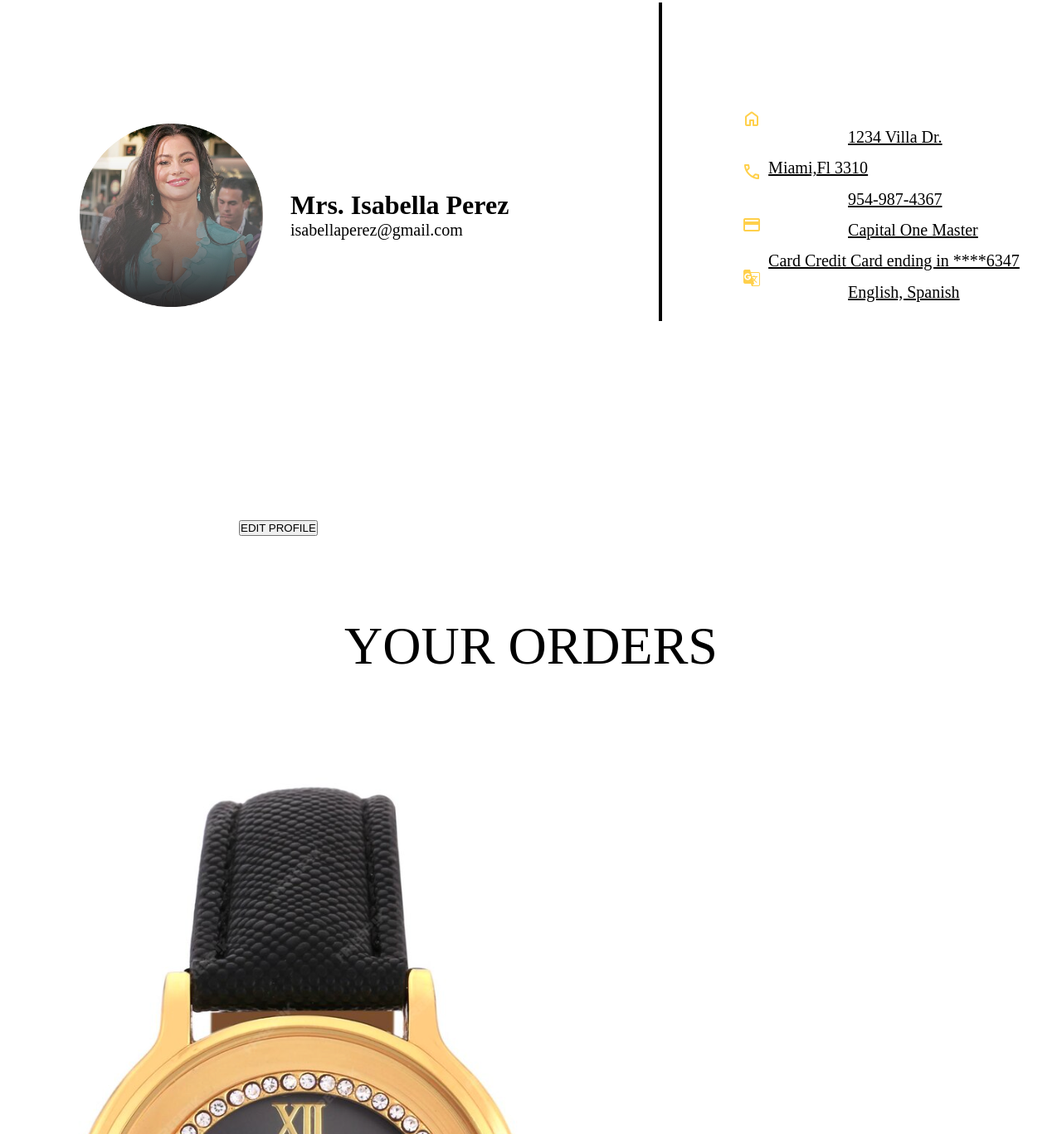
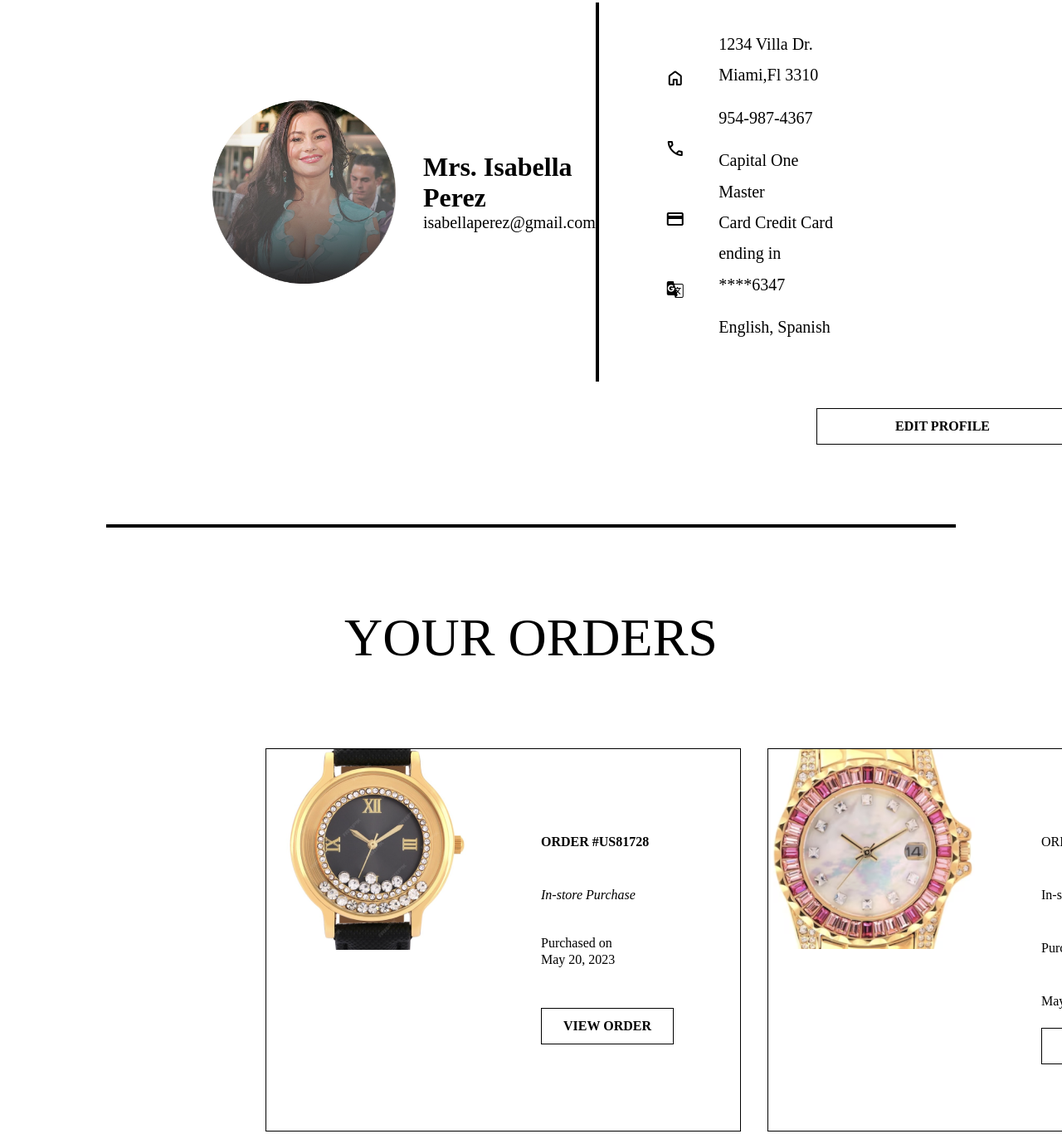
Before and after one commit to 83838-4137/assignment-5-final-project-michellrss, a plain HTML site: page account.html in a window 1280 px wide. Shown: the part 520-1887 px from the top of the page at 83% size. Drawn offline with nearby package versions, Linux system fonts and the light colour scheme.

Commit message:
day3accountpage
fixed yellow icons, added the rules for stylization, rearranged divs and sections for the 2nd part on page (orders), put span classes on type for line height, boldness, and oblique.

```diff
--- a/account.html
+++ b/account.html
@@ -21,7 +21,7 @@
     </h1>
 
     <nav class="nav">
-         <ul>
+         <ul class="navicons">
             <li><a href="chatlive.html"> <span class="material-symbols-rounded">forum </span>
             </a></li>
             <li><a href="yourcart.html"> <span class="material-symbols-rounded"> shopping_bag </span>
@@ -35,7 +35,7 @@
     <main>
 
         <h3> YOUR ACCOUNT </h3>
-            <div class="firstsectionaccountcontainer">
+            <section class="firstsectionaccountcontainer">
                     <div class="leftSide">
                         <div class="profilepiccontainer">
                             <img src="images/profilepic.jpg" class="profilepicture">
@@ -56,83 +56,104 @@
                     <div class="rightsideiconsaccount">
                         <ul class="iconaccountlist">
                             <li> <a class="accountIcon" href="#">
-                                <span class="material-symbols-rounded"> home </span>
+                                <span class="material-symbols-rounded black"> home </span>
                             </a></li>
                             <li> <a class="accountIcon" href="#">
-                                <span class="material-symbols-rounded"> call</span>
+                                <span class="material-symbols-rounded black"> call</span>
                             </a></li>
                             <li> <a class="accountIcon" href="#">
-                                <span class="material-symbols-rounded"> credit_card </span>
-                            </li></a>
+                                <span class="material-symbols-rounded black"> credit_card </span>
+                            </a></li>
                             <li> <a class="accountIcon" href="#">
-                                <span class="material-symbols-rounded"> g_translate </span>
-                            </li></a>
+                                <span class="material-symbols-rounded black"> g_translate </span>
+                            </a></li>
                         </ul>
                     </div>
 
 
                     <div class="rightsideaccountinfo">
                             <ul class="accountinfolist">
-                                <li> <a class="bodycopy" href="#">
+                                <li class="listspacing"> <a class="bodycopylist" href="#">
                                     1234 Villa Dr. <br> Miami,Fl 3310</br>
                                 </a></li>
-                                <li> <a class="bodycopy" href="#">
+                                <li class="listspacing"> <a class="bodycopylist" href="#">
                                     954-987-4367
                                 </a></li>
-                                <li><a class="bodycopy" href="#">
+                                <li class="listspacing"><a class="bodycopylist" href="#">
                                     Capital One Master <br> Card Credit Card ending in ****6347 </br>
                                 </a></li>
-                                <li> <a class="bodycopy" href="#">
+                                <li class="listspacing"> <a class="bodycopylist" href="#">
                                     English, Spanish
                                 </a></li>
                             </ul>
                     </div>
                 </div> <!-- ENDING TAG FOR RIDE SIDE ACCOUNT INFO -->
-            </div>
+            </section>
 
-            <div class="right-button-1">
+            <div class="buttoneditprofile">
                 <button class="editProfilebutton" type="button">
                     EDIT PROFILE
                 </button>
             </div> <!-- ENDING TAG FOR RIGHT BUTTON 1  -->
 
-            <div class="verticalLine"></div>
+            <div class="horizontalLine"></div>
 
-            <div class="secondsectionofaccount">
-                <h3> YOUR ORDERS </h3>
+            <h3> YOUR ORDERS </h3>
+
+            <section class="secondsectionofaccount">
+
                 <div class="horizontalwatchcontainer">
                     <div class="leftsideimage">
-                        <img class="watchphotoorders" src="images/cariñowatch.png">
+                        <img class="watchphotoorders" src="images/cariñowatchsquare.png">
                     </div>
                     <div class="rightsideorderinfo">
                         <p class="bodycopy2">
+                           <span id="boldorderinfo">
                             ORDER #US81728
-                            In-store Purchase
+                            </span>
+                            <br>
+                           <span id="italicorderinfo"> In-store Purchase
+                           </span>
+                        </p>
+                        <p class="lineheighttogether"
+                           <span id="normalorderinfo">
                             Purchased on
+                            <br>
                             May 20, 2023
+                            </span>
                         </p>
+                        <div class="buttoncontainerorder">
+                            <button class="viewOrder" type="button"> VIEW ORDER </button>
+                        </div>
                     </div>
-                </div>
-                <div class="buttoncontainer">
-                    <button class="viewOrder" type="button"> VIEW ORDER </button>
                 </div>
                 <div class="horizontalwatchcontainer">
                     <div class="leftsideimage">
-                        <img class="watchphotoorders" src="images/felicidadwatch.png">
+                        <img class="watchphotoorders" src="images/felicidadwatchsquare.png">
                     </div>
                     <div class="rightsideorderinfo">
                         <p class="bodycopy2">
+                            <span class="boldorderinfo">
                             ORDER #US81728
+                            </span>
+                            <br>
+                            <span class="italicorderinfo">
                             In-store Purchase
+                            </span>
+                            <br>
+                            <span class="normalorderinfo">
                             Purchased on
+                            <br>
                             May 20, 2023
+                            </span>
                         </p>
+                        <div class="buttoncontainerorder">
+                            <button class="viewOrder" type="button"> VIEW ORDER </button>
+                        </div>
                     </div>
                 </div>
-                <div class="buttoncontainer">
-                    <button class="viewOrder" type="button"> VIEW ORDER </button>
-                </div>
-            </div>
+
+            </section>
 
             <div class="thirdsectionofaccount">
                 <h3> YOUR FAVORITES </h3>
@@ -246,7 +267,7 @@
                                         <li> <a class="footerlinks" href="#"> Past Purchases </a></li>
                                         <li> <a class="footerlinks" href="#"> Favorites </a></li>
                                         <li> <a class="footerlinks" href="#"> Language </a></li>
-                                    <ul>
+                                    </ul>
                                     </div> <!-- CLOSING TAG FOR FOOTERTEXT -->
                                 </div> <!-- CLOSING TAG FOR 2ND COLUMN MIDDLE -->
 
--- a/css/style.css
+++ b/css/style.css
@@ -101,6 +101,41 @@ h4 {
     line-height: normal;
 }
 
+.bodycopylist {
+    font-family: Avenir;
+    font-size: 1.25rem;
+    color: #000;
+    font-weight: 300rem;
+    line-height: 187.523%;
+    text-decoration: none;
+}
+
+.listspacing {
+    margin-bottom: 14px;
+}
+
+.bodycopy2 {
+    line-height: 4rem;
+}
+
+span#boldorderinfo {
+    font-family: 'Avenir';
+    font-weight: 700;
+}
+
+span#italicorderinfo {
+    font-family: 'Avenir';
+    font-style: oblique;
+}
+
+.lineheighttogether {
+    line-height: 1.25rem;
+    padding-top: 1rem;
+    padding-bottom: 3rem;
+}
+
+
+
 /* NAV BAR */
 
 .header {
@@ -124,8 +159,7 @@ h4 {
     object-fit: cover;
 }
 
-.nav ul{
-    color: #FFD04B;
+.navicons{
     display: flex;
     list-style: none;
     column-gap: 30px;
@@ -243,6 +277,8 @@ h4 {
 }
 
 
+
+
 /* COLLECTION BOXES */
 
 .collectionsGrid{
@@ -272,10 +308,11 @@ h4 {
 
 .firstsectionaccountcontainer {
     display: flex;
+    padding-left: 16rem;
+    padding-right: 16rem;
 }
 
 .leftSide {
-    padding-top: 8rem;
     display: grid;
     align-items: center;
     grid-template-columns:  0.32fr 1.7fr;
@@ -285,14 +322,12 @@ h4 {
 .rightSide {
     display: grid;
     align-items: center;
-    grid-template-columns: 1fr 12fr;
-    padding-top: 8rem;
-    padding-left: 6rem;
+    grid-template-columns: 2fr 8fr;
+    padding-left: 5rem;
 }
 
 .profilepiccontainer {
     display: block;
-    padding-left: 6rem;
 }
 
 .profilenameandemail {
@@ -300,16 +335,28 @@ h4 {
     grid-template-columns: 50% 50%;
 }
 
-.rightsideiconsaccount {
+.rightsideaccountinfo {
+    padding-left: 1.25rem;
+    padding-right: 1.25rem;
+    padding-top: 2rem;
+    padding-bottom: 2rem;
 
 }
 
-.rightsideaccountinfo {
-    padding: 0;
+.secondsectionofaccount {
+    display: flex;
+    padding-left: 18rem;
 }
 
-.accountinfolistcontainer {
+.horizontalwatchcontainer{
+    display: flex;
+    border: 1px solid #000;
+    margin-left: 2rem;
 
+}
+
+.rightsideorderinfo {
+    padding: 5rem;
 }
 
 
@@ -319,12 +366,28 @@ h4 {
     border-right: 4px solid black;
 }
 
+.material-symbols-rounded.black {
+    color:#000;
+}
+
+.accountIcon {
+    line-height: 5rem;
+}
+
+.horizontalLine {
+    border-bottom: 4px solid black;
+    margin-left: auto;
+    margin-right: auto;
+    width: 80%;
+}
 
 /* BUTTONS */
 
 .buttoncontainer {
     align-content: center;
     padding-bottom: 9rem;
+    padding-left: 8rem;
+    padding-right: 8rem;
 }
 
 .discoverNow {
@@ -339,7 +402,7 @@ h4 {
     align-items: center;
     background-color: transparent;
     display: inline-block;
-    font-family: 'Outfit';
+    font-family: 'Avenir';
     font-weight: 700;
     font-size: 1rem;
     transition-duration: 0.4s;
@@ -364,7 +427,7 @@ h4 {
     align-items: center;
     background-color: transparent;
     display: inline-block;
-    font-family: 'Outfit';
+    font-family: 'Avenir';
     font-weight: 700;
     font-size: 1rem;
     transition-duration: 0.4s;
@@ -401,7 +464,7 @@ h4 {
     align-items: center;
     background-color: transparent;
     display: inline-block;
-    font-family: 'Outfit';
+    font-family: 'Avenir';
     font-weight: 700;
     font-size: 1rem;
     transition-duration: 0.4s;
@@ -414,6 +477,50 @@ h4 {
     color: #fff;
 }
 
+.buttoneditprofile {
+    padding-left: 61.5rem;
+    padding-top: 2rem;
+    padding-bottom: 6rem;
+
+}
+
+.editProfilebutton {
+    border: 1px solid #000;
+    width: 19rem;
+    height: 2.75rem;
+    fill: none;
+    align-items: center;
+    background-color: transparent;
+    display: inline-block;
+    font-family: 'Avenir';
+    font-weight: 700;
+    font-size: 1rem;
+    transition-duration: 0.4s;
+}
+
+.editProfilebutton:hover {
+    background-color: #5D0009;
+    color: #fff;
+}
+
+.viewOrder {
+    border: 1px solid #000;
+    width: 10rem;
+    height: 2.75rem;
+    fill: none;
+    align-items: center;
+    background-color: transparent;
+    display: inline-block;
+    font-family: 'Avenir';
+    font-weight: 700;
+    font-size: 1rem;
+    transition-duration: 0.4s;
+}
+
+.viewOrder:hover {
+    background-color: #5D0009;
+    color: #fff;
+}
 
 
 /* FOOTER */
```
Also changed, not shown: index.html (+3 -3 lines), images/cariñowatchsquare.png (added), images/felicidadwatchsquare.png (added).
